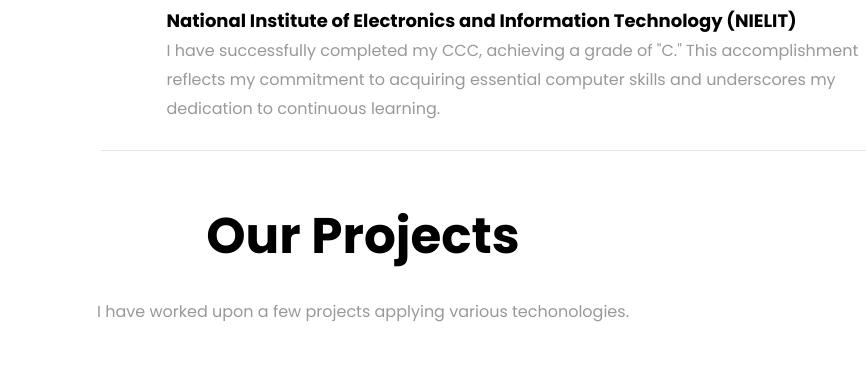
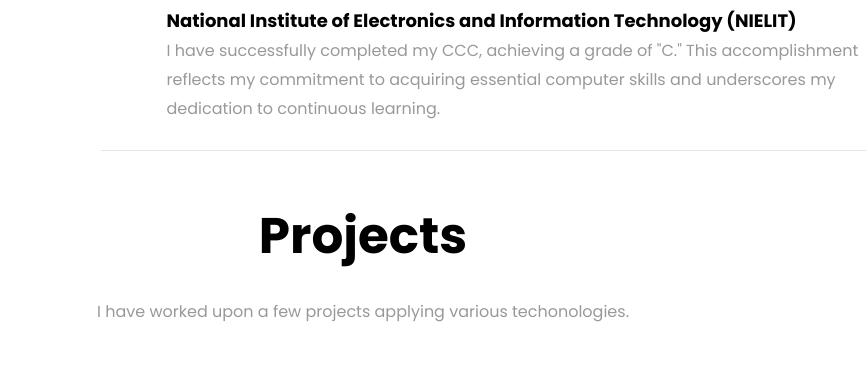
Before and after one commit to iamsuvratverma/iamsuvratverma.github.io, a plain HTML site: page index.html in a window 1280 px wide. Shown: the part 3822-4190 px from the top of the page, without its empty margins (277-1143 px from the left). Drawn offline with Linux system fonts and the light colour scheme; files whose address does not match are found by name.

Commit message:
Update index.html

```diff
--- a/index.html
+++ b/index.html
@@ -433,7 +433,7 @@
 			<div class="row no-gutters justify-content-center pb-5">
 				<div class="col-md-12 heading-section text-center ftco-animate">
 					<h1 class="big big-2">Projects</h1>
-					<h2 class="mb-4">Our Projects</h2>
+					<h2 class="mb-4">Projects</h2>
 					<p>I have worked upon a few projects applying various techonologies.</p>
 				</div>
 			</div>
```
